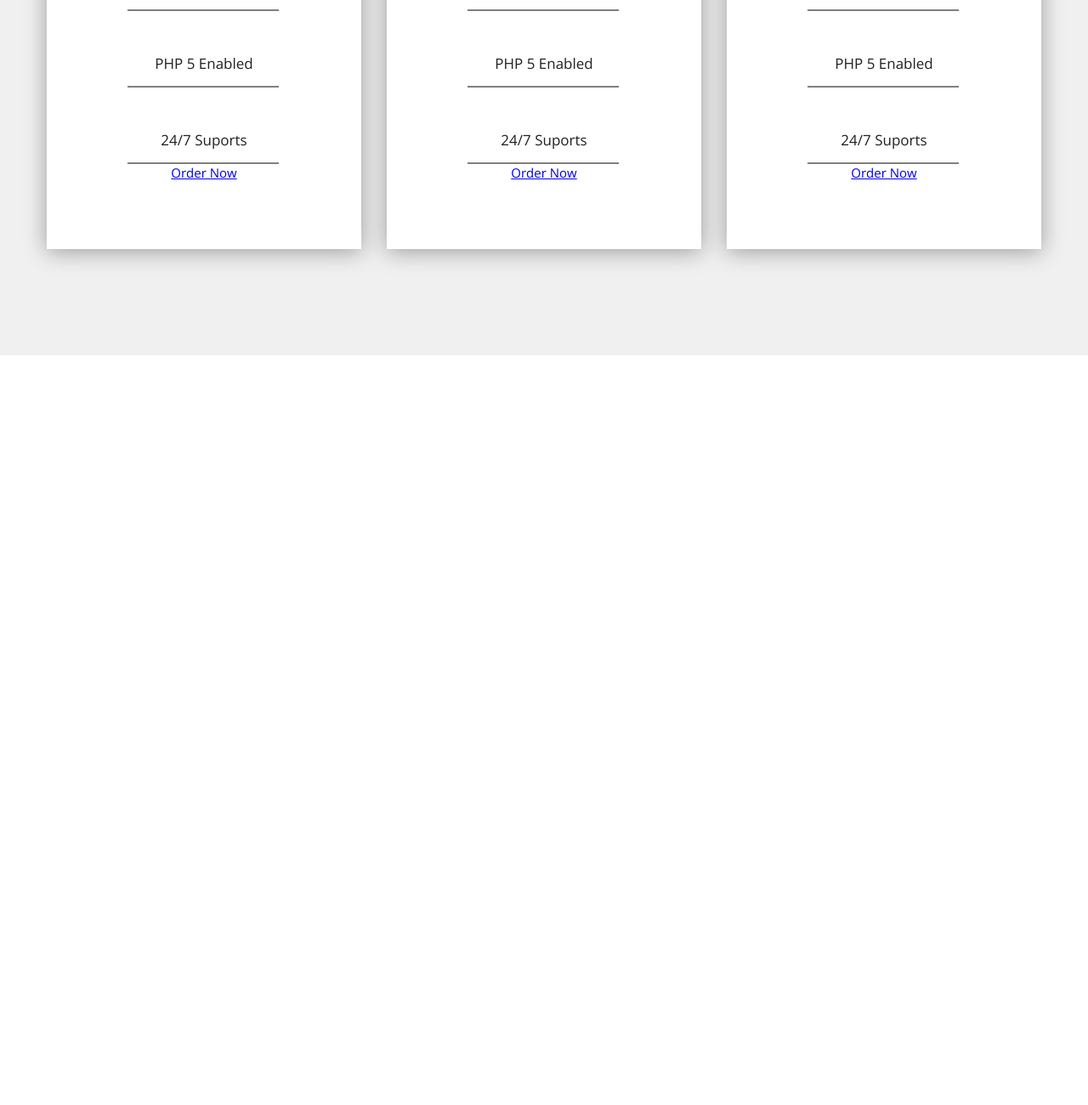
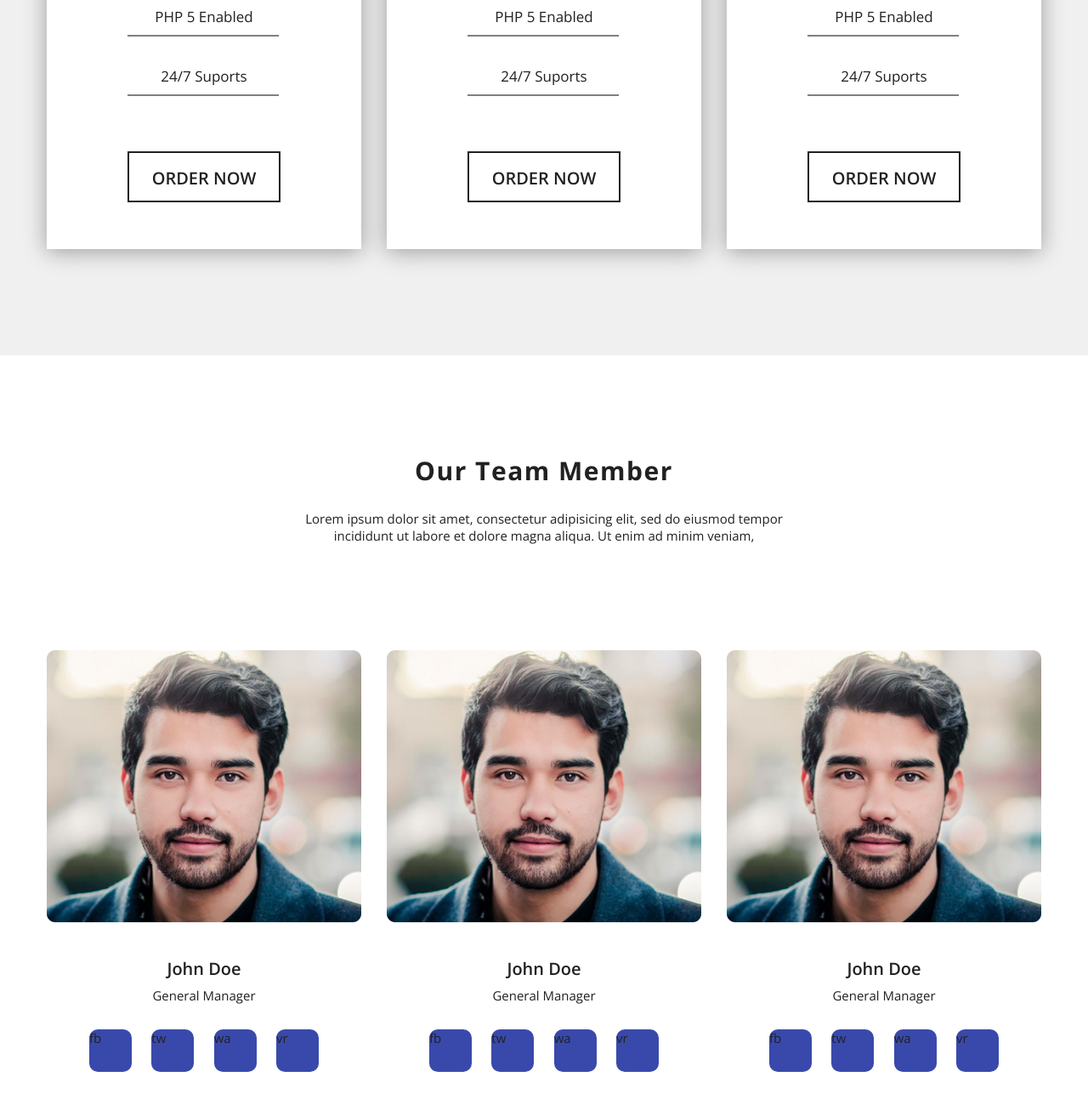
Before and after one commit to VitaliyTkachenko/wbproject, a plain HTML site: page index.html in a window 1280 px wide. Shown: the part 5362-6662 px from the top of the page at 85% size. Before the commit the page ends 5780 px from the top, so only its background shows below. Drawn offline with nearby package versions, Linux system fonts and the light colour scheme.

Commit message:
added block team

```diff
--- a/css/style.css
+++ b/css/style.css
@@ -498,7 +498,7 @@ body {
   text-align: center;
   vertical-align: center;
   color: #212121;
-  font-family: Roboto;
+  font-family: "Roboto";
   font-size: 20px;
   font-weight: 700;
   text-transform: uppercase;
@@ -629,10 +629,119 @@ body {
 }
 
 .plans__item__property {
-  margin-top: 50px;
-  margin-bottom: 15px;
+  margin-top: 35px;
+  margin-bottom: 10px;
   color: #212121;
   font-family: "Open Sans";
   font-size: 17px;
   font-weight: 300;
 }
+
+.btn--order {
+  margin-top: 65px;
+  margin-bottom: 65px;
+
+  width: 180px;
+  height: 60px;
+  line-height: 60px;
+  background-color: #fff;
+  text-align: center;
+  color: #212121;
+  font-family: "Open Sans";
+  font-size: 20px;
+  font-weight: 600;
+  text-transform: uppercase;
+  text-decoration: none;
+  border: 2px solid #212121;
+  transition: 0.3s linear;
+}
+
+.btn--order:hover {
+  background-color: #00897b;
+  color: #fff;
+  border: 2px solid #00897b;
+}
+
+/* TEAM */
+
+.team {
+  padding: 125px 20px;
+}
+
+.team__title {
+  color: #212121;
+  font-family: "Open Sans";
+  font-size: 30px;
+  font-weight: 700;
+  line-height: 22px;
+  text-align: center;
+  letter-spacing: 1.5px;
+
+  margin-bottom: 35px;
+}
+
+.team__subtitle {
+  margin-left: auto;
+  margin-right: auto;
+  max-width: 620px;
+  color: #212121;
+  font-family: "Open Sans";
+  font-size: 15px;
+  font-weight: 400;
+  text-align: center;
+
+  margin-bottom: 125px;
+}
+
+.team__inner {
+  max-width: 1170px;
+  display: flex;
+  justify-content: space-between;
+  flex-wrap: wrap;
+}
+
+.team__item {
+  width: 370px;
+  height: 485px;
+}
+
+.team__item__photo {
+  margin-bottom: 40px;
+}
+
+.team__item__name {
+  color: #212121;
+  font-family: "Open Sans";
+  font-size: 20px;
+  font-weight: 600;
+  line-height: 22px;
+  text-align: center;
+
+  margin-bottom: 10px;
+}
+
+.team__item__position {
+  color: #212121;
+  font-family: "Open Sans";
+  font-size: 15px;
+  font-weight: 400;
+  text-align: center;
+
+  margin-bottom: 30px;
+}
+
+.team__item__contacts {
+  margin-left: auto;
+  margin-right: auto;
+  width: 270px;
+  height: 50px;
+  display: flex;
+  justify-content: space-between;
+}
+
+.team__item__social {
+  width: 50px;
+  height: 50px;
+  border-radius: 10px;
+  background-color: #3949ab;
+}
--- a/index.html
+++ b/index.html
@@ -439,12 +439,12 @@
 
                     <div class="plans__item__content">
                         <div class="plans__item__name">
-                            Free Trial
+                            Basic
                         </div>
 
                         <div class="plans__item__price">
                             <div class="dollar">$</div>
-                            <div class="cost">00</div>
+                            <div class="cost">50</div>
                             <div class="period">per month</div>
                         </div>
 
@@ -481,12 +481,12 @@
 
                     <div class="plans__item__content">
                         <div class="plans__item__name">
-                            Free Trial
+                            Ultimates
                         </div>
 
                         <div class="plans__item__price">
                             <div class="dollar">$</div>
-                            <div class="cost">00</div>
+                            <div class="cost">99</div>
                             <div class="period">per month</div>
                         </div>
 
@@ -523,6 +523,93 @@
         </div> <!--container-->
     </div> <!--plans-->
 
+    <div class="team">
+        <h2 class="team__title">
+            Our Team Member
+        </h2>
+        <div class="team__subtitle">
+            Lorem ipsum dolor sit amet, consectetur adipisicing elit, sed do eiusmod tempor incididunt ut labore et dolore magna aliqua. Ut enim ad minim veniam,
+        </div>
+
+        <div class="container">
+            <div class="team__inner">
+                <div class="team__item">
+                    <img src="img/team/member1.png" alt="" class="team__item__photo">
+                    <div class="team__item__name">
+                        John Doe
+                    </div>
+                    <div class="team__item__position">
+                        General Manager
+                    </div>
+                    <div class="team__item__contacts">
+                        <div class="team__item__social">
+                            fb
+                        </div>
+                        <div class="team__item__social">
+                            tw
+                        </div>
+                        <div class="team__item__social">
+                            wa
+                        </div>
+                        <div class="team__item__social">
+                            vr
+                        </div>
+                    </div>
+                </div> <!--team__item 1-->
+
+                <div class="team__item">
+                    <img src="img/team/member1.png" alt="" class="team__item__photo">
+                    <div class="team__item__name">
+                        John Doe
+                    </div>
+                    <div class="team__item__position">
+                        General Manager
+                    </div>
+                    <div class="team__item__contacts">
+                        <div class="team__item__social">
+                            fb
+                        </div>
+                        <div class="team__item__social">
+                            tw
+                        </div>
+                        <div class="team__item__social">
+                            wa
+                        </div>
+                        <div class="team__item__social">
+                            vr
+                        </div>
+                    </div>
+                </div>
+                <!--team__item 2-->
+
+                <div class="team__item">
+                    <img src="img/team/member1.png" alt="" class="team__item__photo">
+                    <div class="team__item__name">
+                        John Doe
+                    </div>
+                    <div class="team__item__position">
+                        General Manager
+                    </div>
+                    <div class="team__item__contacts">
+                        <div class="team__item__social">
+                            fb
+                        </div>
+                        <div class="team__item__social">
+                            tw
+                        </div>
+                        <div class="team__item__social">
+                            wa
+                        </div>
+                        <div class="team__item__social">
+                            vr
+                        </div>
+                    </div>
+                </div>
+                <!--team__item 3-->
+            </div> <!--team__inner-->
+        </div> <!--container-->
+    </div> <!--team-->
+
 
 </body>
 </html>
```
Also changed, not shown: img/team/member1.png (added), img/team/member2.png (added), img/team/member3.png (added).
